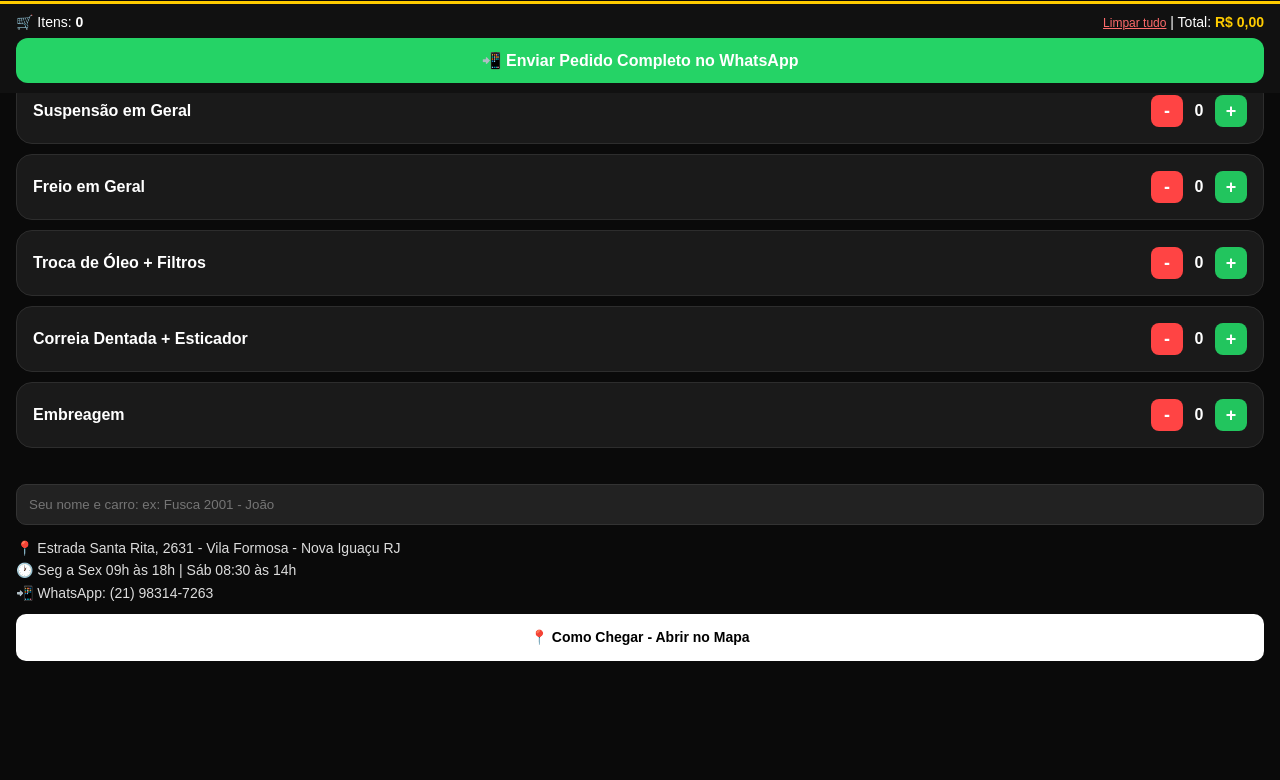
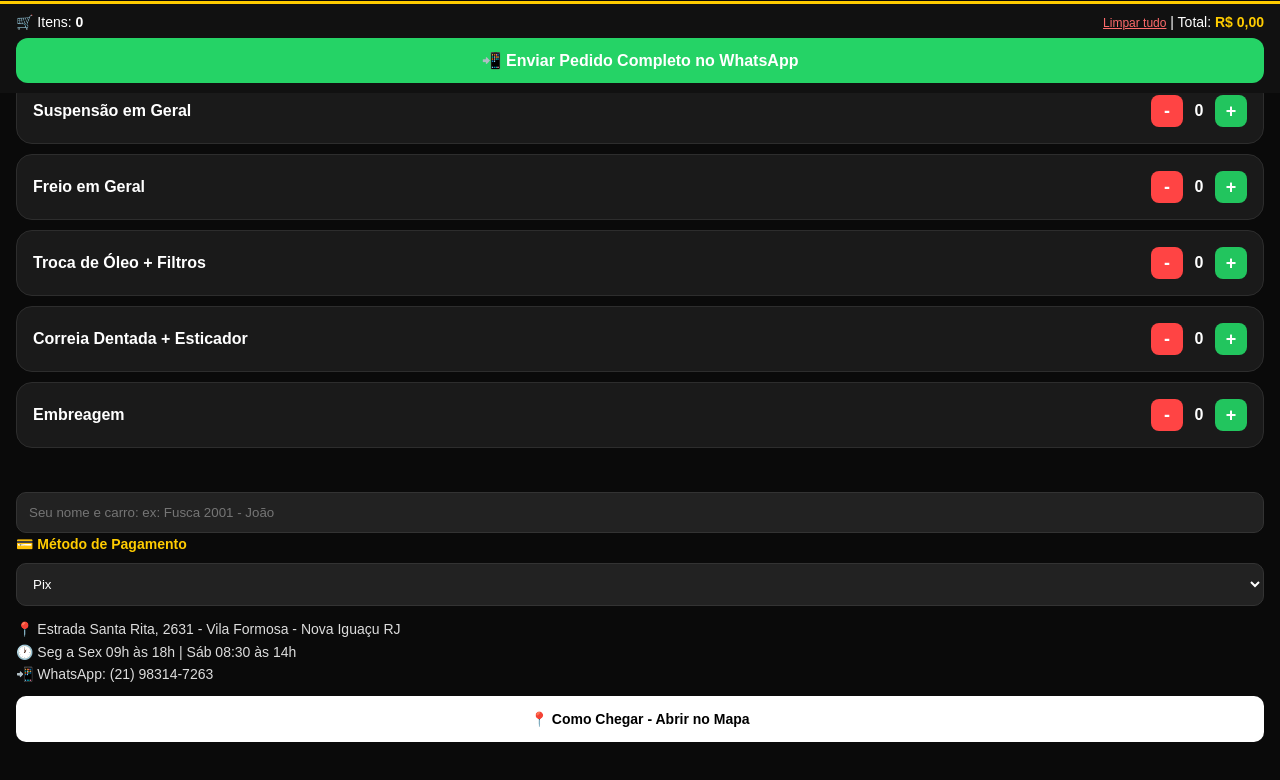
Before and after one commit to ragercry-stack/Site-L-M, a plain HTML site: page index.html in a window 1280 px wide. Shown: the part 707-1487 px from the top of the page. Drawn offline with Linux system fonts and the light colour scheme.

Commit message:
Update index.html

```diff
--- a/index.html
+++ b/index.html
@@ -25,7 +25,8 @@ header p{font-size:14px;margin-top:4px}
 .btn-mais{background:#22c55e;color:#fff;border:none;width:32px;height:32px;border-radius:8px;font-size:18px;font-weight:bold;cursor:pointer}
 .qtd-num{font-weight:bold;min-width:20px;text-align:center}
 .info{padding:16px;font-size:14px;line-height:1.6;color:#ddd}
-input{width:100%;padding:12px;border-radius:10px;border:1px solid #333;background:#222;color:#fff}
+input,select{width:100%;padding:12px;border-radius:10px;border:1px solid #333;background:#222;color:#fff;margin-top:8px}
+label{font-size:14px;color:#ffcc00;font-weight:bold}
 .map-btn{display:block;text-align:center;background:#fff;color:#000;padding:12px;border-radius:10px;font-weight:bold;text-decoration:none;margin-top:10px}
 .cart{position:fixed;bottom:0;left:0;right:0;background:#111;border-top:3px solid #ffcc00;padding:10px 16px}
 .cart-top{display:flex;justify-content:space-between;font-size:14px;margin-bottom:8px}
@@ -53,6 +54,14 @@ input{width:100%;padding:12px;border-radius:10px;border:1px solid #333;backgroun
 </div>
 <div class="info">
 <input id="nome" placeholder="Seu nome e carro: ex: Fusca 2001 - João">
+<label>💳 Método de Pagamento</label>
+<select id="pagamento">
+<option value="Pix">Pix</option>
+<option value="Dinheiro">Dinheiro</option>
+<option value="Cartão de Crédito">Cartão de Crédito</option>
+<option value="Cartão de Débito">Cartão de Débito</option>
+<option value="Pagar na retirada">Pagar na retirada</option>
+</select>
 <p style="margin-top:12px">📍 Estrada Santa Rita, 2631 - Vila Formosa - Nova Iguaçu RJ<br>🕐 Seg a Sex 09h às 18h | Sáb 08:30 às 14h<br>📲 WhatsApp: (21) 98314-7263</p>
 <a class="map-btn" href="https://www.google.com/maps/search/?api=1&query=Estrada+Santa+Rita+2631+Vila+Formosa+Nova+Iguaçu+RJ" target="_blank">📍 Como Chegar - Abrir no Mapa</a>
 </div>
@@ -81,9 +90,10 @@ let totalItens=0;
 for(let k in carrinho){totalItens=totalItens+carrinho[k].qtd;}
 if(totalItens===0){alert('Adicione um serviço primeiro! Aperte +');return;}
 let nome=document.getElementById('nome').value||'Cliente';
+let pagamento=document.getElementById('pagamento').value;
 let texto='NOVO PEDIDO - L.M SERVIÇOS%0A%0A';
 for(let k in carrinho){texto+='- '+carrinho[k].qtd+'x '+carrinho[k].nome+' - R$ '+(carrinho[k].preco*carrinho[k].qtd).toFixed(2)+'%0A';}
-texto+='%0ACliente/Carro: '+nome+'%0ATotal: '+document.getElementById('total').innerText;
+texto+='%0ACliente/Carro: '+nome+'%0APagamento: '+pagamento+'%0ATotal: '+document.getElementById('total').innerText;
 window.open('https://wa.me/5521983147263?text='+texto,'_blank');
 }
 let agora=new Date();let dia=agora.getDay();let hora=agora.getHours()+agora.getMinutes()/60;
@@ -94,4 +104,4 @@ let s=document.getElementById('status');
 if(aberto){s.innerText='● Aberto agora';s.className='aberto';}else{s.innerText='● Fechado - abre Seg 09h';s.className='fechado';}
 </script>
 </body>
-</html>
+  </html>
```
